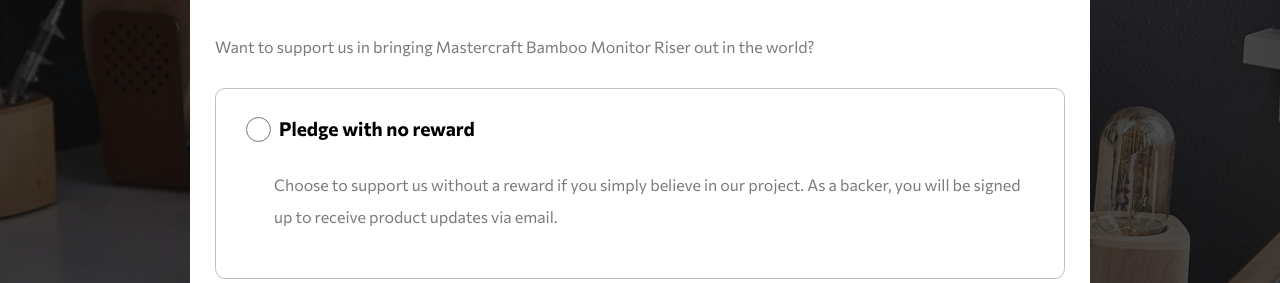
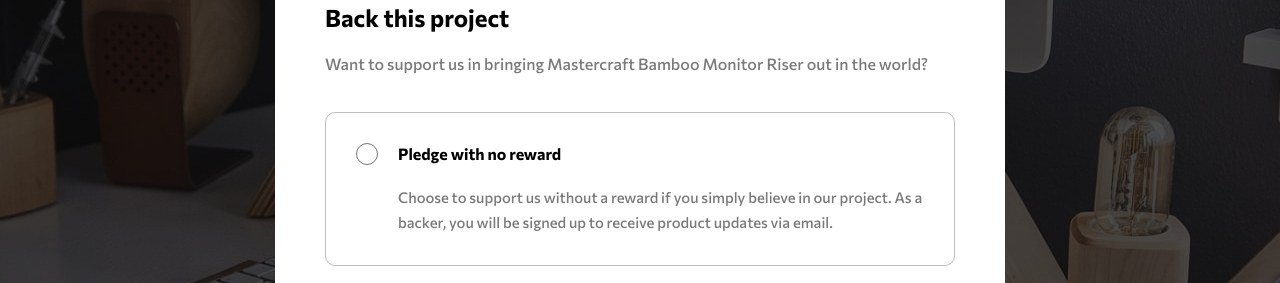
Before and after one commit to edo979/crowdfunding-product-page-main, a plain HTML site: page index.html in a window 1280 px wide. Shown: the part 74-357 px from the top of the page. Drawn offline with Linux system fonts and the light colour scheme.

Commit message:
modal design finish

```diff
--- a/scss/base/_typography.scss
+++ b/scss/base/_typography.scss
@@ -62,6 +62,27 @@
     font-size: 1.275rem;
   }
 
+  .modal {
+    h2,
+    .h2 {
+      font-size: 1.5rem;
+    }
+    h3,
+    .h3 {
+      font-size: 1rem;
+    }
+
+    p {
+      font-size: 0.925rem;
+      font-weight: 500;
+      line-height: 1.7;
+    }
+
+    .modal__text {
+      font-size: 1rem;
+    }
+  }
+
   h3,
   .h3 {
     margin-bottom: 0;
--- a/scss/layout/_modal.scss
+++ b/scss/layout/_modal.scss
@@ -15,7 +15,7 @@
   &-container {
     position: relative;
     padding: $container-padding;
-    max-width: 900px;
+    max-width: 730px;
     min-width: 320px;
     margin: 25px;
     border-radius: 10px;
@@ -27,6 +27,9 @@
     position: absolute;
     right: $container-padding;
     top: $container-padding;
+    background-color: transparent;
+    border: none;
+    cursor: pointer;
   }
 
   &__title {
@@ -41,10 +44,9 @@
 
       input {
         display: block;
-        width: 25px;
-        height: 25px;
+        width: 22px;
+        height: 22px;
         margin-bottom: 4px;
-        border: 1px solid red;
       }
     }
 
@@ -98,7 +100,24 @@
 
 @include mq {
   .modal {
+    $container-padding: 50px;
+
+    &-container {
+      position: relative;
+      padding: $container-padding;
+    }
+
+    &__title {
+      margin: 5px 0 20px;
+    }
+
+    &__text {
+      margin-bottom: 35px;
+    }
+
     &-card {
+      padding: 30px;
+
       &__body {
         display: grid;
         grid-template:
@@ -106,11 +125,11 @@
           '. text text'
           /
           auto 1fr auto;
+        gap: 20px;
       }
 
       &#no-reward & {
         &__header {
-          margin-top: 5px;
           position: relative;
           width: auto;
         }
@@ -123,17 +142,24 @@
 
       &__radio-button {
         grid-area: left;
+        align-self: center;
+        input {
+          margin: 0;
+          border: 0;
+        }
       }
 
       &__header {
         grid-area: center;
         display: flex;
-        align-items: baseline;
+        align-items: center;
         gap: 20px;
+        margin: 0;
       }
 
       &__text {
         grid-area: text;
+        margin: 0;
       }
 
       &__stock {
```
Also changed, not shown: css/style.css, 1 other file.
